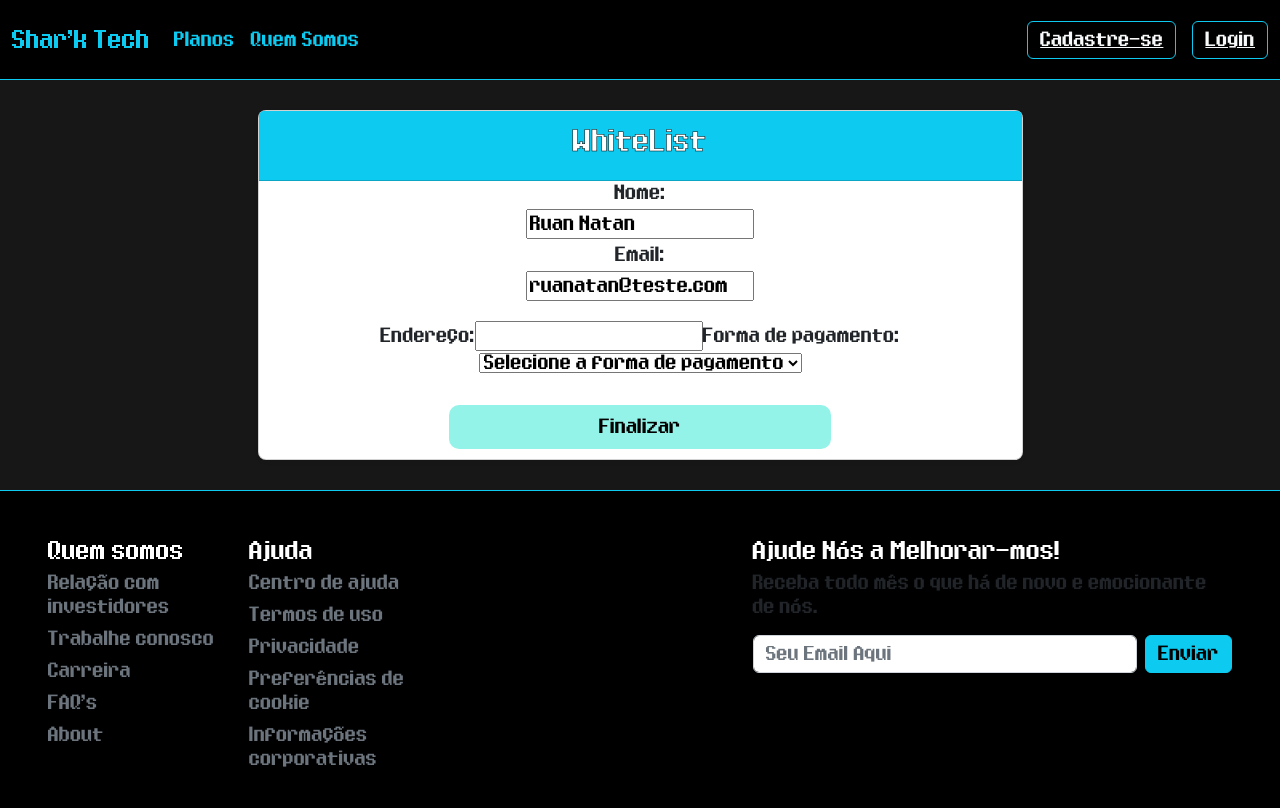
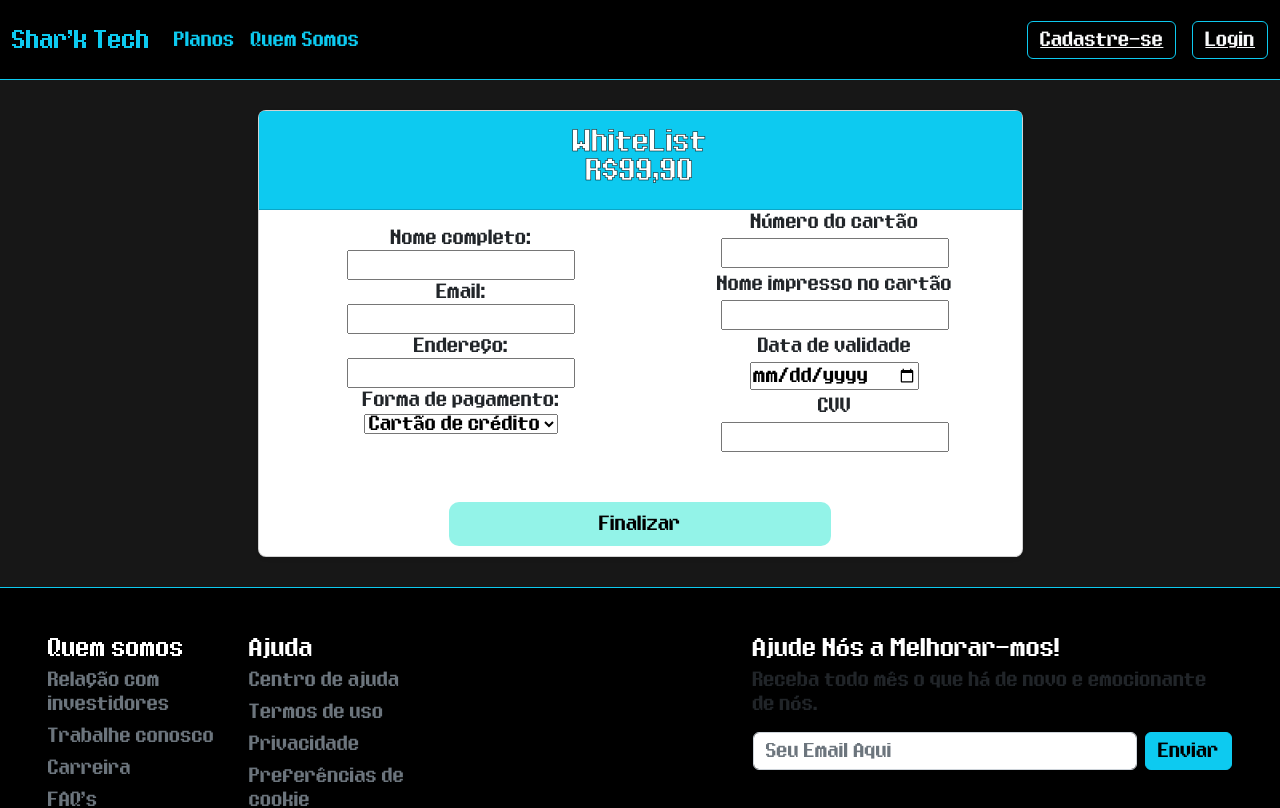
Before and after one commit to GabeOP/CRUD, a React (Vite) app in the folder frontend/: page /formulario in a window 1280 px wide. Shown: the top 808 px of the page. Built offline with nearby package versions, Linux system fonts and the light colour scheme.

Commit message:
Formulario front/back funcionando

```diff
--- a/frontend/src/components/Form.jsx
+++ b/frontend/src/components/Form.jsx
@@ -1,13 +1,19 @@
 import React, { useState, useEffect } from "react";
 import axios from "axios";
-import '../../style/Form.css'
+import "../../style/Form.css";
 import Header from "./Header";
 import Footer from "./Footer";
+import { Link } from "react-router-dom";
 export default function Form() {
-
   const [visualizar, setVisualizar] = useState([]);
   const [nome, setNome] = useState();
   const [email, setEmail] = useState();
+  const [endereco, setEndereco] = useState();
+  const [forma_pagamento, setForma_pagamento] = useState();
+  const [num_cartao, setNum_cartao] = useState();
+  const [nome_cartao, setNome_cartao] = useState();
+  const [data_val, setData_val] = useState();
+  const [cvv, setCvv] = useState();
 
   useEffect(() => {
     axios.get("http://localhost:3000/").then((res) => {
@@ -18,7 +24,16 @@ export default function Form() {
 
   function cadastrarUsuario() {
     axios
-      .post("http://localhost:3000/", { nome: nome, email: email })
+      .post("http://localhost:3000/", {
+        nome: nome,
+        email: email,
+        endereco: endereco,
+        forma_pagamento: forma_pagamento,
+        num_cartao: num_cartao,
+        nome_cartao: nome_cartao,
+        data_val: data_val,
+        cvv: cvv,
+      })
       .then((res) => {
         console.log(res);
       });
@@ -51,44 +66,87 @@ export default function Form() {
           <button onClick={() => deletarUsuario(item.id)}>Excluir</button>
         </div>
       ))} */}
-        <form className="card rounded-3 shadow-sm" id="formulario" onSubmit={cadastrarUsuario}>
+        <form
+          className="card rounded-3 shadow-sm"
+          id="formulario"
+          onSubmit={cadastrarUsuario}
+        >
           <div className="card-header text-bg-info py-3">
-            <h4 id="tituloForm" className="">WhiteList</h4>
+            <h4 id="tituloForm" className="">
+              WhiteList <br /> R$99,90
+            </h4>
           </div>
-          <div>
-            <label htmlFor="nome">Nome:</label>
+          <div id="wrapInfos">
+            <div className="wrapInfos">
+              <label htmlFor="nome">Nome completo:</label>
               <input
+                required
                 type="text"
                 name="nome"
                 id="nome"
-              value={"Ruan Natan"}
                 onChange={(e) => setNome(e.target.value)}
               />
               <label htmlFor="email">Email:</label>
               <input
+                required
                 type="text"
                 name="email"
                 id="email"
-              value={"ruanatan@teste.com"}
                 onChange={(e) => setEmail(e.target.value)}
               />
-          </div>
-          <div>
               <label htmlFor="email">Endereço:</label>
               <input
+                required
                 type="text"
                 name="endereco"
                 id="endereco"
+                onChange={(e) => setEndereco(e.target.value)}
               />
               <label htmlFor="formaPagamento">Forma de pagamento:</label>
-            <select>
-              <option>Selecione a forma de pagamento</option>
-              <option>Cartão de crédito</option>
-              <option>PIX</option>
-              <option>Boleto bancário</option>
+              <select
+                required
+                onChange={(e) => setForma_pagamento(e.target.value)}
+              >
+                <option value={"Cartão de crédito"}>Cartão de crédito</option>
+                <option value={"PIX"}>PIX</option>
+                <option value={"Boleto bancário"}>Boleto bancário</option>
               </select>
             </div>
+            <div className="wrapInfos">
+              <label htmlFor="numCartao">Número do cartão</label>
+              <input
+                type="number"
+                onChange={(e) => setNum_cartao(e.target.value)}
+                name="num_cartao"
+                id="num_cartao"
+              />
+              <label htmlFor="nomeCartao">Nome impresso no cartão</label>
+              <input
+                type="text"
+                onChange={(e) => setNome_cartao(e.target.value)}
+                name="nome_cartao"
+                id="nome_cartao"
+              />
+              <label>Data de validade</label>
+              <input
+                type="date"
+                onChange={(e) => setData_val(e.target.value)}
+                name="data_val"
+                id="data_val"
+              />
+              <label>CVV</label>
+              <input
+                type="number"
+                onChange={(e) => setCvv(e.target.value)}
+                name="cvv"
+                id="cvv"
+                maxLength={3}
+              />
+            </div>
+          </div>
+
           <input id="btnForm" type="submit" value="Finalizar" />
+
         </form>
       </div>
       <Footer />
```
Also changed, not shown: 2 other files (tests, documents, lock files or other folders). Lines whose indentation alone changed are shown as unchanged.
